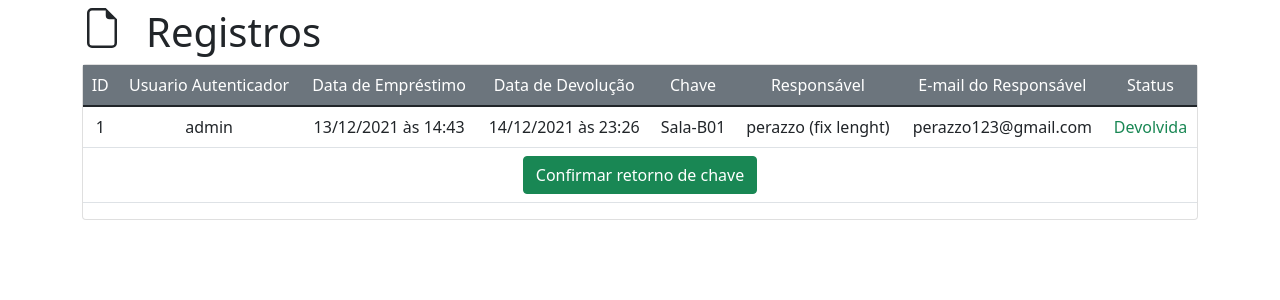
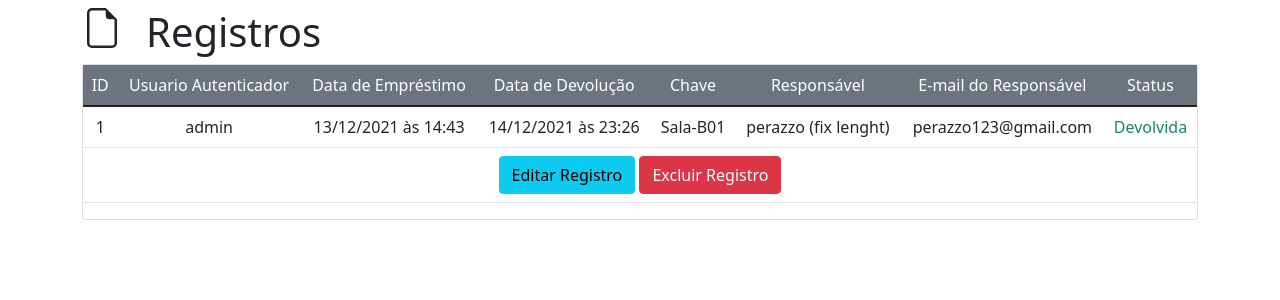
Before and after one commit to kelthon/key-management-app, a Flask app: page /view/registry/1 in a window 1280 px wide. Shown: the part 56-356 px from the top of the page. Run offline with Flask 2, Linux system fonts and the light colour scheme; data comes from the database, SQL or seed files in the repository; parts of the project's set-up code (start-up, migrations or seed data) failed here and were passed over; some libraries are stand-ins or nearby versions.

Commit message:
Fix exibição dos botões do administrador

```diff
--- a/flask/key_manager/templates/view/registryDetails.html
+++ b/flask/key_manager/templates/view/registryDetails.html
@@ -45,11 +45,19 @@
                         {% endif %}
                     </td>
                 </tr>
+                {% if session.get("user_permission") != 'normal'%}
                 <tr>
                     <td colspan="8" class="col-auto text-center">
-                        <a href="{{url_for('admin.returnKey', reg_id=registry.id)}}" class="btn btn-success">Confirmar retorno de chave</a>
+                        <div class="grid">
+                    {% if registry.key_return_date == none %}
+                            <a href="{{url_for('admin.returnKey', reg_id=registry.id)}}" class="col btn btn-success">Confirmar retorno de chave</a>
+                    {% endif %}
+                            <a href="{{url_for('edit.editRegistry', registry_id=registry.id)}}" class="col btn btn-info">Editar Registro</a>
+                            <a href="{{url_for('delete.delRegistry', registry_id=registry.id)}}" class="col btn btn-danger">Excluir Registro</a>
+                        </div>
                     </td>
                 </tr>
+                {% endif %}
             </tbody>
         </table>
     </div>
```
